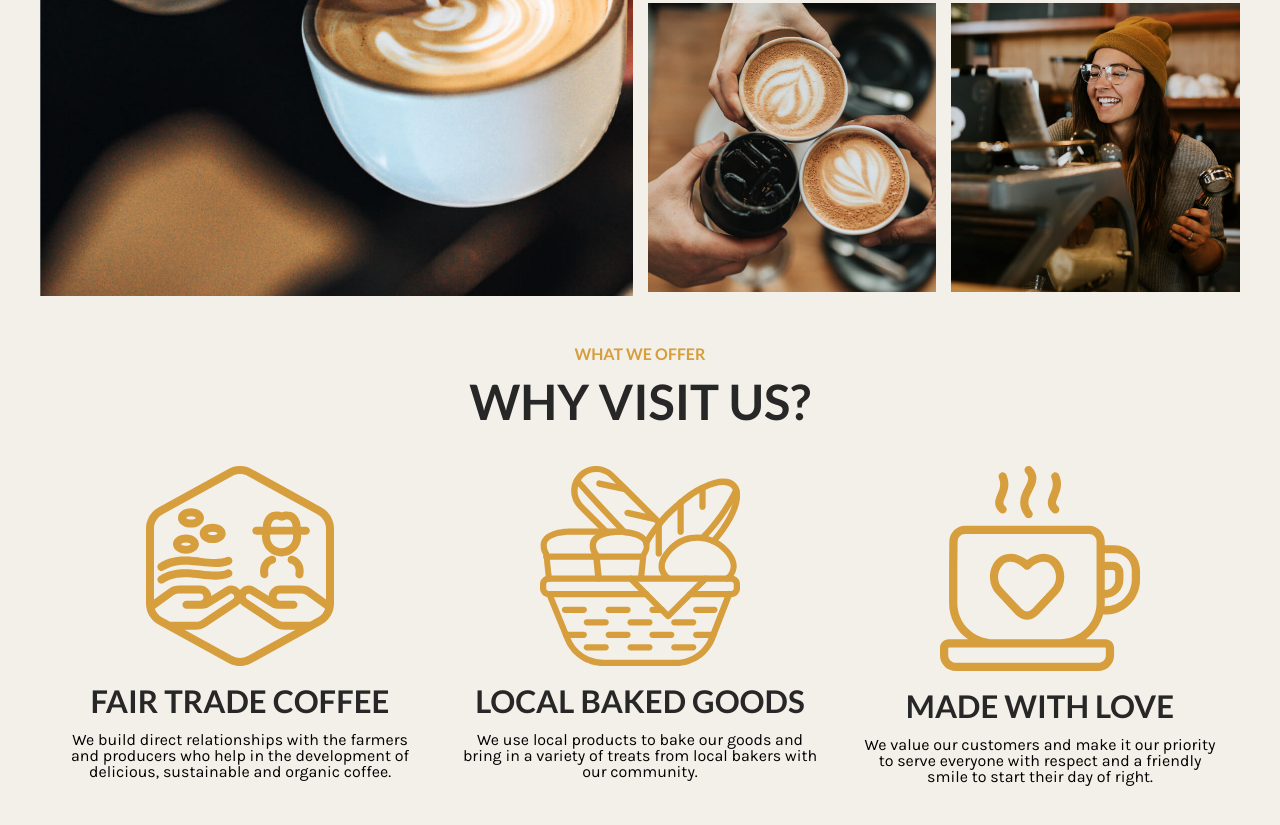
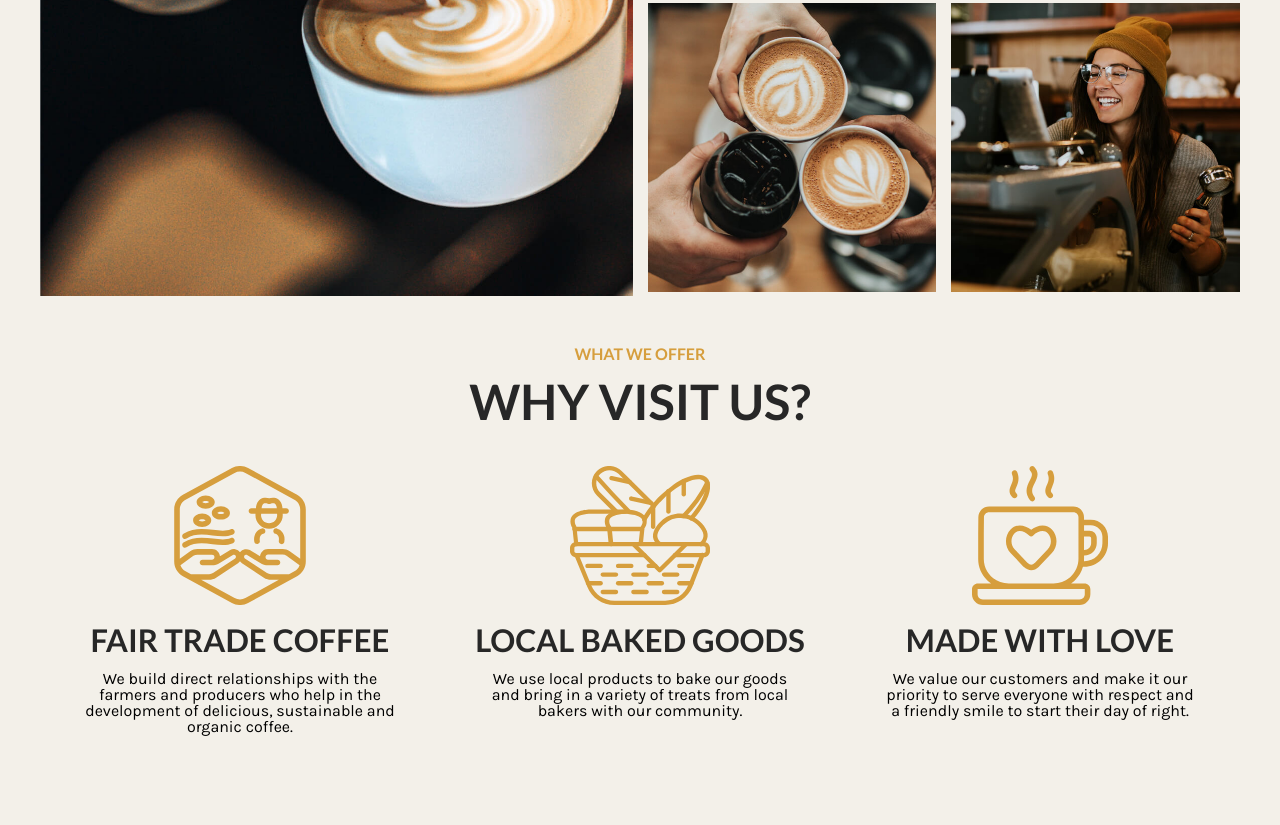
Before and after one commit to niki0012A/mtm6201-midterm, a plain HTML site: page index.html in a window 1280 px wide. Shown: the part 1454-2279 px from the top of the page. Drawn offline with Linux system fonts and the light colour scheme.

Commit message:
made "why visit us" part for tablets, fixed for desktops

```diff
--- a/css/main.css
+++ b/css/main.css
@@ -228,7 +228,7 @@ header li{
     max-width: 90%;
 }
 .svg{
-    width: 30%;
+    max-width: 40%;
     padding: 20px;
 }
 
@@ -244,7 +244,7 @@ header li{
 
 
 
-/* This is for TABLETS*/
+                                                            /* This is for TABLETS*/
 @media screen and (min-width: 768px) {
     h1{
         font-size: 2.986rem;  /* (47.78px) */
@@ -312,10 +312,44 @@ header li{
         grid-column: 4 / 5;
         grid-row: 2 / 3;
     }
+    /* START OF WHY VISIT US PART */
+    .visit_text{
+        text-align: center;
+        margin: 50px 0 20px 0;
+    }
+    .visit_content{
+       display: grid;
+       grid-template-columns: 1fr 1fr 1fr 1fr 1fr 1fr;
+       grid-template-rows: 1fr 1fr;
+    }
+    .trade, .goods, .love{
+        display: flex;
+        margin: 0;
+    }
+    .trade{
+        grid-column: 1 / 4;
+    }
+    .goods{
+        grid-column: 4 / 8;
+    }
+    .love{
+        grid-column: 2 / 6;
+        grid-row: 2 / 3;
+    }
+    .trade h3, .goods h3, .love h3{
+        margin-bottom: 15px;
+    }
+    .trade p, .goods p, .love p{
+        max-width: 80%;
+    }
+    .svg{
+        max-width: 35%;;
+        padding: 20px;
+    }
 }
 
 
-/* THIS IS FOR DESKTOPS*/
+                                                        /* THIS IS FOR DESKTOPS*/
 
 @media screen and (min-width: 1100px) {
     h1{
@@ -416,19 +450,30 @@ header li{
     .visit_content{
        display: grid;
        grid-template-columns: 1fr 1fr 1fr;
+       grid-template-rows: 1fr;
     }
     .trade, .goods, .love{
         display: flex;
-        margin: 0;
+    }
+    .trade{
+        grid-column: 1 / 2;
+    }
+    .goods{
+        grid-column: 2 / 3;
+    }
+    .love{
+        grid-column: 3 / 4;
+        grid-row: 1 / 1;
     }
     .trade h3, .goods h3, .love h3{
         margin-bottom: 15px;
     }
     .trade p, .goods p, .love p{
-        max-width: 90%;
+        max-width: 80%;
     }
     .svg{
-        width: 50%;
+        max-width: 40%;
+        max-height: 45%;
         padding: 20px;
     }
 
```
